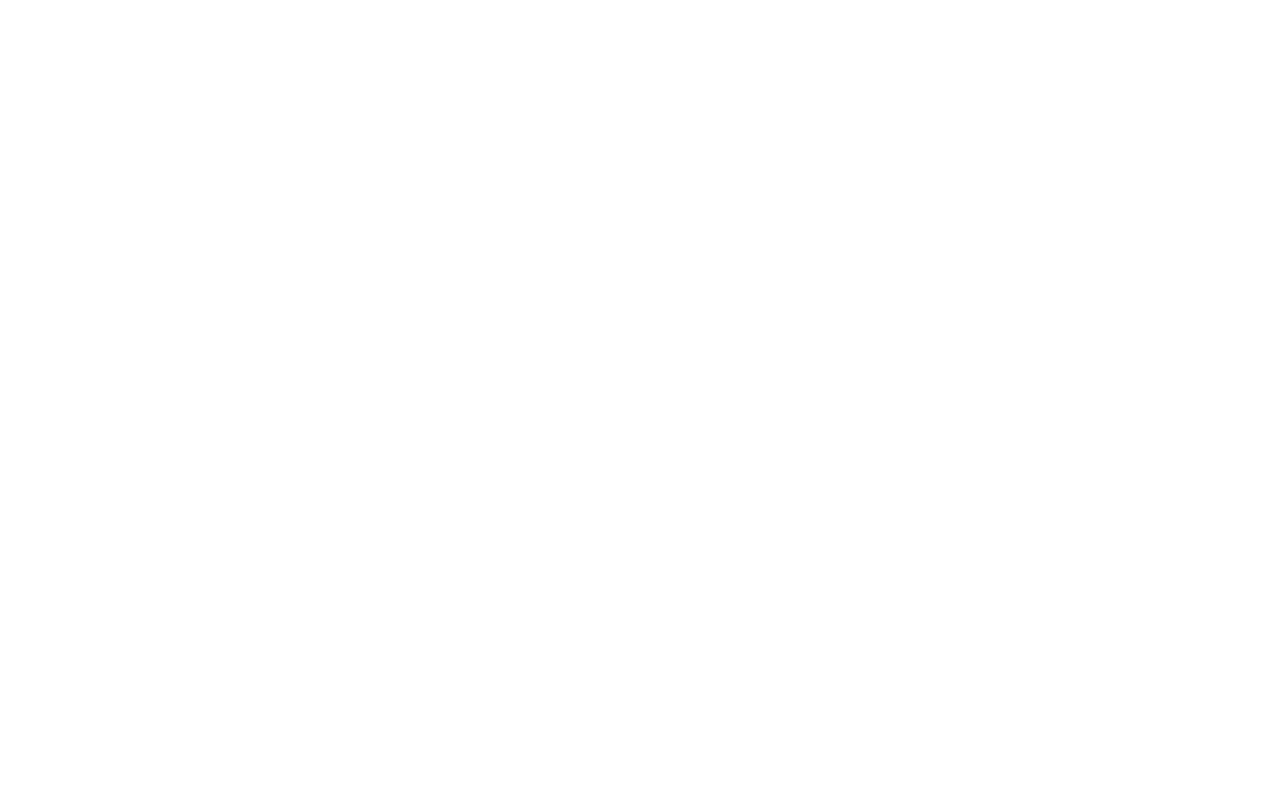
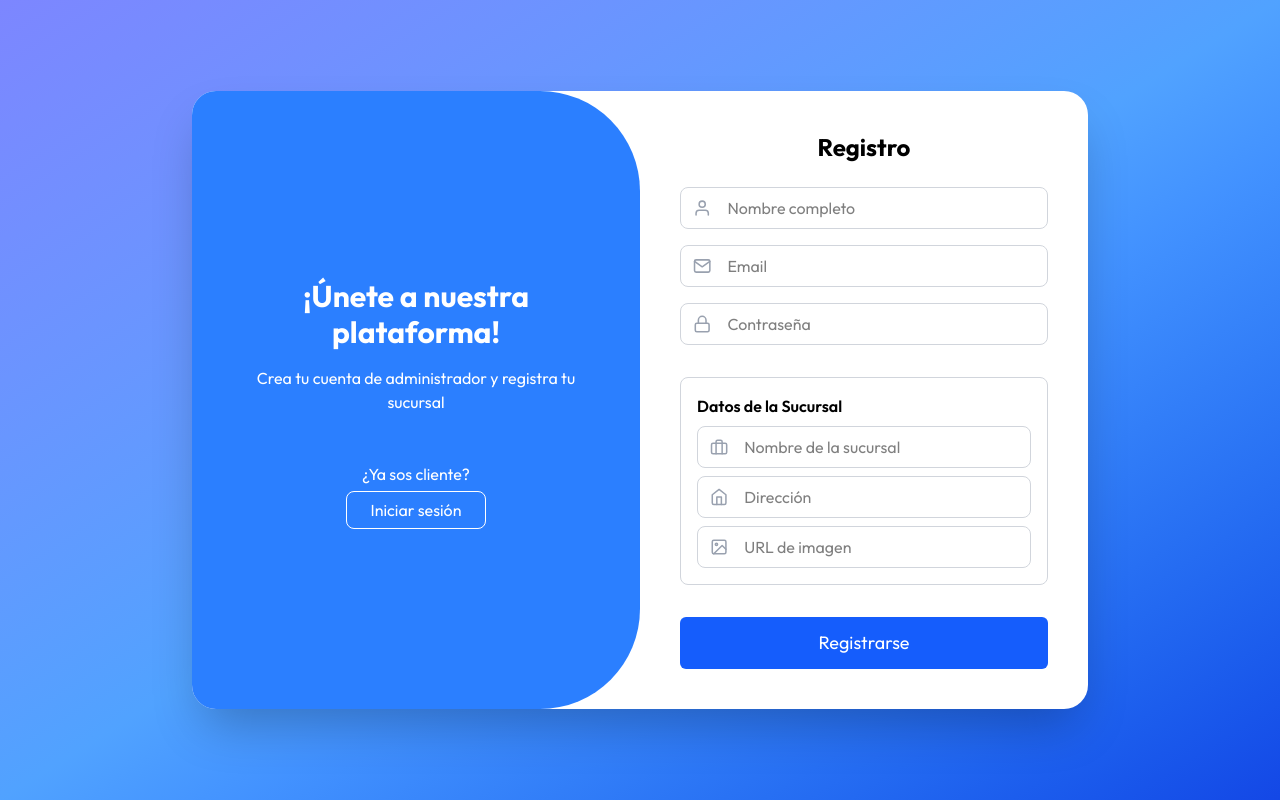
Before and after one commit to SantiagoCarboUTN/fullstack-repo-dsw, a React (Vite) app in the folder apps/frontend/: page /sign-up in a window 1280 px wide. Before the commit this address had no page. Built offline with nearby package versions, Linux system fonts and the light colour scheme.

Commit message:
Agregado formulario Sign Up para registrar admin

```diff
--- a/apps/frontend/src/components/ui/SubmitButton.tsx
+++ b/apps/frontend/src/components/ui/SubmitButton.tsx
@@ -18,7 +18,7 @@
     <button
       type="submit"
       disabled={loading || disabled}
-      className={`bg-blue-700 text-white px-8 py-3 rounded-md text-lg hover:bg-blue-800 transition-colors w-full sm:w-auto focus:outline-none focus:ring-2 focus:ring-blue-700 ${
+      className={`bg-blue-600 text-white px-8 py-3 rounded-md text-lg hover:bg-blue-800 transition-colors w-full sm:w-auto focus:outline-none focus:ring-2 focus:ring-blue-700 ${
         (loading || disabled) ? "opacity-70 cursor-not-allowed" : ""
       } ${className}`}
     >
--- a/apps/frontend/src/pages/Access.tsx
+++ b/apps/frontend/src/pages/Access.tsx
@@ -1,56 +1,54 @@
-
-import {person, lock} from '../assets/index'
+import { Link } from "react-router-dom";
+import { SubmitButton } from "../components/ui/SubmitButton";
+import { FiUser, FiLock } from "react-icons/fi";
 
 export const Access = () => {
   return (
-    <>
-      <div className='flex justify-center h-screen items-center bg-gradient-to-br from-indigo-400 via-blue-400 to-blue-700'>
-  <div className='bg-white rounded-3xl shadow-2xl w-[900px] h-[500px] flex overflow-hidden'>
+    <div className='flex justify-center items-center min-h-screen bg-gradient-to-br from-indigo-400 via-blue-400 to-blue-700 p-4'>
+      <div className='bg-white rounded-3xl shadow-2xl w-full max-w-4xl flex flex-col md:flex-row overflow-hidden'>
 
         {/* Lado izquierdo */}
-    <div className='w-1/2 bg-blue-500 flex flex-col items-center justify-center text-white p-10 rounded-r-[100px]'>
-      <h2 className='text-3xl font-bold mb-4'>¡Hola, Bienvenido!</h2>
-      <p className='mb-6'>¿Queres registrar tu cochera?</p>
-      <button className='border border-white px-6 py-2 rounded-lg hover:bg-white hover:text-blue-500 transition-colors duration-300'>
-        Registrar mi cochera
-      </button>
+        <div className='w-full md:w-1/2 bg-blue-500 flex flex-col items-center justify-center text-white p-10 rounded-b-[50px] md:rounded-r-[100px] md:rounded-bl-none mb-6 md:mb-0'>
+          <h2 className='text-3xl font-bold mb-4 text-center'>¡Hola, Bienvenido!</h2>
+          <p className='mb-6 text-center'>¿Querés registrar tu cochera?</p>
+          <div className="w-3/4 md:w-2/3 flex justify-center">
+            <Link to="/sign-up" className='border border-white px-6 py-2 rounded-lg hover:bg-white hover:text-blue-500 transition-colors duration-300'>
+              Registrar Cochera
+            </Link>
+          </div>
         </div>
 
         {/* Lado derecho */}
-    <div className='w-1/2 flex flex-col justify-center items-center p-10'>
+        <div className='w-full md:w-1/2 flex flex-col justify-center items-center p-8 md:p-10'>
           <h2 className='text-2xl font-bold mb-6'>Iniciar Sesión</h2>
-      <form className='flex flex-col gap-4 w-full max-w-sm'>
-        <div className='flex items-center border border-gray-300 rounded-lg px-3'>
+          <form className='flex flex-col gap-5 w-full max-w-sm'>
+
+            <div className='flex items-center border border-gray-300 rounded-lg px-3 h-12'>
+              <FiUser className="w-5 h-5 mr-2 text-gray-400" />
               <input
                 type="text"
                 placeholder='Usuario'
                 required
-            className='w-full p-2 rounded-lg focus:outline-none'
+                className='w-full h-full p-2 rounded-lg focus:outline-none'
               />
-          <img src={person} alt="person icon" className='w-5 h-5 ml-2'/>
             </div>
-        <div className='flex items-center border border-gray-300 rounded-lg px-3'>
+
+            <div className='flex items-center border border-gray-300 rounded-lg px-3 h-12'>
+              <FiLock className="w-5 h-5 mr-2 text-gray-400" />
               <input
                 type="password"
                 placeholder='Contraseña'
                 required
-            className='w-full p-2 rounded-lg focus:outline-none'
+                className='w-full h-full p-2 rounded-lg focus:outline-none'
               />
-          <img src={lock} alt="lock icon" className='w-5 h-5 ml-2'/>
             </div>
+
             <a href="#" className='text-sm text-blue-600 hover:underline text-right'>¿Olvidaste tu contraseña?</a>
-        <button
-          type='submit'
-          className='bg-blue-600 text-white p-3 rounded-lg hover:bg-blue-700 transition-colors duration-300'
-        >
-          Ingresar
-        </button>
 
+            <SubmitButton text="Ingresar" className="mt-2 w-full py-3 bg-blue-600 text-white hover:bg-blue-700" />
           </form>
         </div>
       </div>
     </div>
-
-    </>
-  )
-}
+  );
+};
--- /dev/null
+++ b/apps/frontend/src/pages/SignUp.tsx
@@ -0,0 +1,87 @@
+import { useState } from "react";
+import { Link } from "react-router-dom";
+import { SubmitButton } from "../components/ui/SubmitButton";
+import { FiUser, FiMail, FiLock, FiHome, FiBriefcase, FiImage } from "react-icons/fi";
+
+export const SignUp = () => {
+  const [formData, setFormData] = useState({
+    complete_name: "",
+    email: "",
+    password: "",
+    imageUrl: "",
+    razonSocial: "",
+    direction: "",
+  });
+
+  const handleChange = (e: React.ChangeEvent<HTMLInputElement>) => {
+    setFormData({ ...formData, [e.target.name]: e.target.value });
+  };
+
+  const handleSubmit = (e: React.FormEvent) => {
+    e.preventDefault();
+    console.log("Formulario enviado", formData);
+  };
+
+  return (
+    <div className='flex justify-center items-center min-h-screen bg-gradient-to-br from-indigo-400 via-blue-400 to-blue-700 p-4'>
+      <div className='bg-white rounded-3xl shadow-2xl w-full max-w-4xl flex flex-col md:flex-row overflow-hidden'>
+        {/* Lado izquierdo */}
+        <div className='w-full md:w-1/2 bg-blue-500 flex flex-col items-center justify-center text-white p-8 md:p-10 rounded-b-[50px] md:rounded-r-[100px] md:rounded-bl-none mb-6 md:mb-0'>
+          <h2 className='text-3xl font-bold mb-4 text-center'>¡Únete a nuestra plataforma!</h2>
+          <p className='mb-6 text-center'>Crea tu cuenta de administrador y registra tu sucursal</p>
+          <div className="mt-6 text-center">
+            <p className="mb-3">¿Ya sos cliente?</p>
+            <Link to="/login" className='border border-white px-6 py-2 rounded-lg hover:bg-white hover:text-blue-500 transition-colors duration-300'>
+              Iniciar sesión
+            </Link>
+          </div>
+        </div>
+
+        {/* Lado derecho */}
+        <div className='w-full md:w-1/2 flex flex-col justify-center items-center p-6 md:p-10'>
+          <h2 className='text-2xl font-bold mb-6'>Registro</h2>
+          <form className='flex flex-col gap-4 w-full max-w-sm' onSubmit={handleSubmit}>
+
+            {/* Datos del Admin */}
+            <div className='flex items-center border border-gray-300 rounded-lg px-3'>
+              <FiUser className="w-5 h-5 mr-2 text-gray-400"/>
+              <input type="text" name="complete_name" placeholder='Nombre completo' value={formData.complete_name} onChange={handleChange} required className='w-full p-2 rounded-lg focus:outline-none' />
+            </div>
+
+            <div className='flex items-center border border-gray-300 rounded-lg px-3'>
+              <FiMail className="w-5 h-5 mr-2 text-gray-400"/>
+              <input type="email" name="email" placeholder='Email' value={formData.email} onChange={handleChange} required className='w-full p-2 rounded-lg focus:outline-none' />
+            </div>
+
+            <div className='flex items-center border border-gray-300 rounded-lg px-3'>
+              <FiLock className="w-5 h-5 mr-2 text-gray-400"/>
+              <input type="password" name="password" placeholder='Contraseña' value={formData.password} onChange={handleChange} required className='w-full p-2 rounded-lg focus:outline-none' />
+            </div>
+
+            {/* Datos de la Sucursal */}
+            <div className='border border-gray-300 rounded-lg p-4 mt-4'>
+              <h3 className='font-semibold mb-2'>Datos de la Sucursal</h3>
+
+              <div className='flex items-center border border-gray-300 rounded-lg px-3 mb-2'>
+                <FiBriefcase className="w-5 h-5 mr-2 text-gray-400"/>
+                <input type="text" name="razonSocial" placeholder='Nombre de la sucursal' value={formData.razonSocial} onChange={handleChange} required className='w-full p-2 rounded-lg focus:outline-none' />
+              </div>
+
+              <div className='flex items-center border border-gray-300 rounded-lg px-3 mb-2'>
+                <FiHome className="w-5 h-5 mr-2 text-gray-400"/>
+                <input type="text" name="direction" placeholder='Dirección' value={formData.direction} onChange={handleChange} required className='w-full p-2 rounded-lg focus:outline-none' />
+              </div>
+
+              <div className='flex items-center border border-gray-300 rounded-lg px-3'>
+                <FiImage className="w-5 h-5 mr-2 text-gray-400"/>
+                <input type="text" name="imageUrl" placeholder='URL de imagen' value={formData.imageUrl} onChange={handleChange} required className='w-full p-2 rounded-lg focus:outline-none' />
+              </div>
+            </div>
+
+            <SubmitButton text="Registrarse" className="mt-4" />
+          </form>
+        </div>
+      </div>
+    </div>
+  );
+};
--- a/apps/frontend/src/routes/Router.tsx
+++ b/apps/frontend/src/routes/Router.tsx
@@ -12,6 +12,7 @@
 import { AgregarTipoVehiculo } from '../pages/AdminDashboard/AgregarTipoVehiculo.tsx'
 import { CuotasList } from '../pages/ClientDashboard/cuotasList.tsx'
 import { LayoutClient } from '../components/layout/LayoutClient.tsx'
+import {SignUp} from '../pages/SignUp.tsx'
 
 export const MyRouter = () => {
   return (
@@ -20,7 +21,7 @@
       <Route path="about" element={<App/>} />
       <Route path='login' element={<Access/>} />
       <Route path='register' element={<App/>} />
-
+      <Route path='sign-up' element={<SignUp/>} />
  {/* Admin con rutas anidadas */}
       <Route path="admin" element={<LayoutAdmin />}>
         <Route path="dashboard" element={<Dashboard />} />
```
Lines whose indentation alone changed are shown as unchanged.
